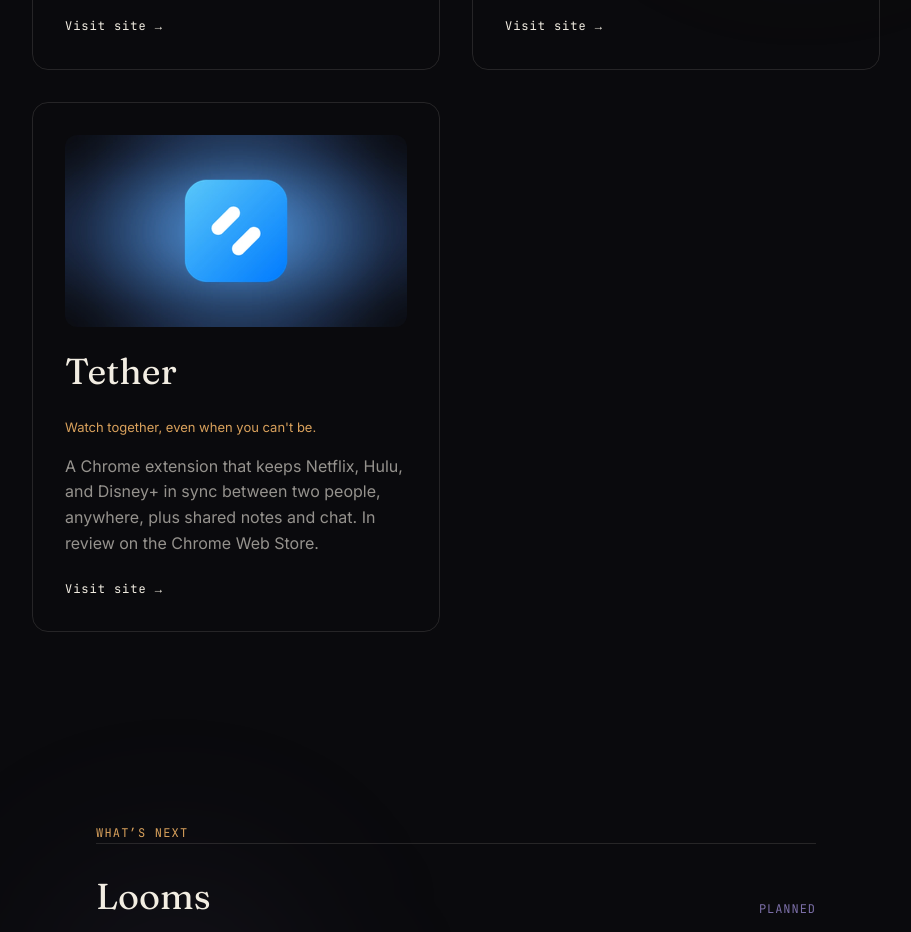
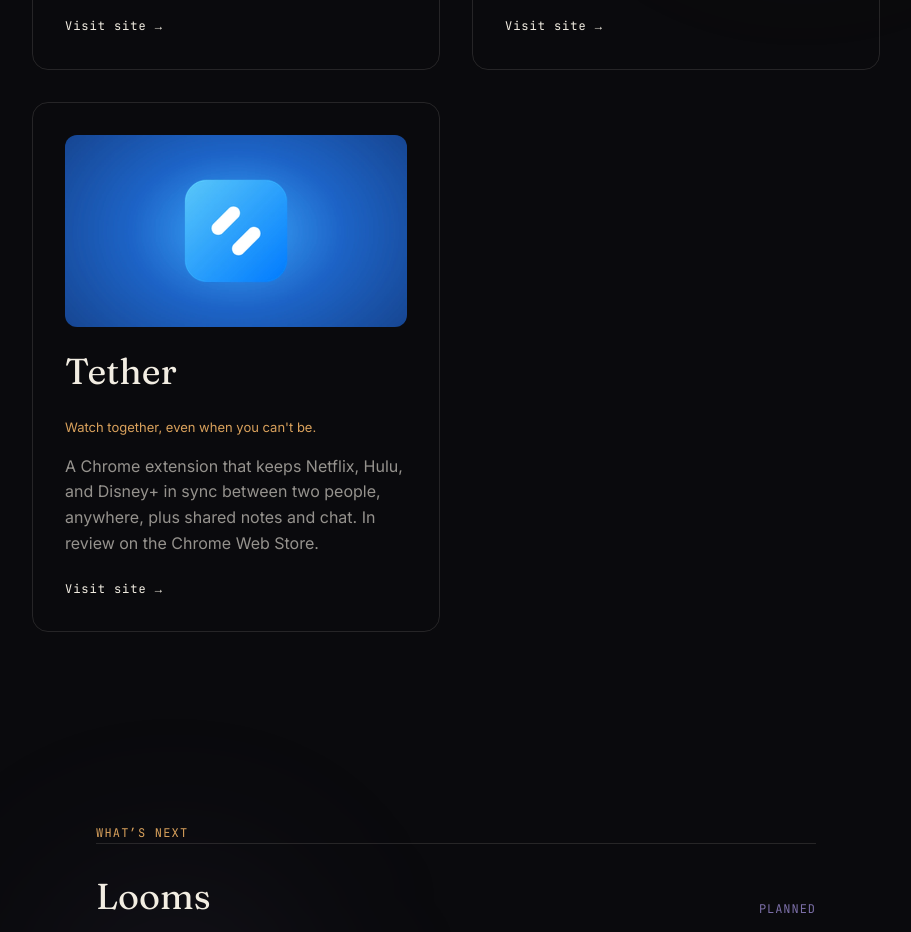
Before and after one commit to tamkin-anwar/anwar-creative-studio-portfolio, a React (Vite) app: page / in a window 1280 px wide. Shown: the part 1860-2792 px from the top of the page, without its empty margins (184-1095 px from the left). Built offline with nearby package versions, Linux system fonts and the light colour scheme.

Commit message:
Make Tether card background solid blue instead of fading to dark corners

```diff
--- a/src/content/projects.ts
+++ b/src/content/projects.ts
@@ -33,6 +33,6 @@
     url: links.tether,
     // versioned: this one's still being iterated on, bump the number each
     // time the asset changes so browsers don't serve a stale cached image
-    previewImage: `${import.meta.env.BASE_URL}tether-mark-wide.webp?v=2`,
+    previewImage: `${import.meta.env.BASE_URL}tether-mark-wide.webp?v=3`,
   },
 ]
```
Also changed, not shown: public/tether-mark-wide.webp.
